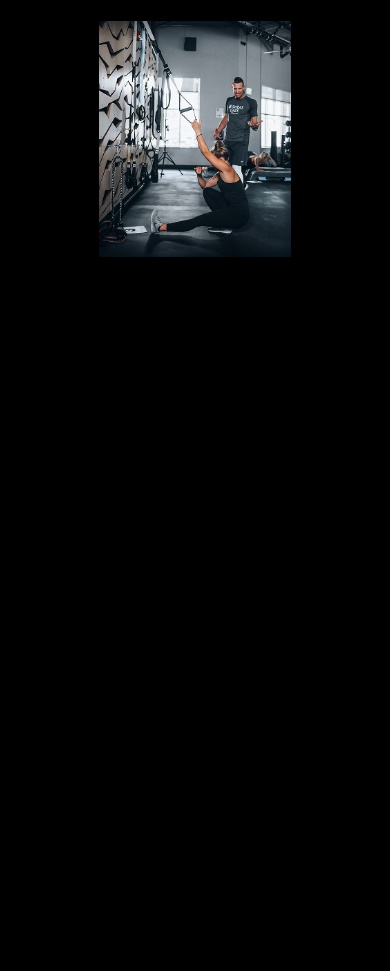
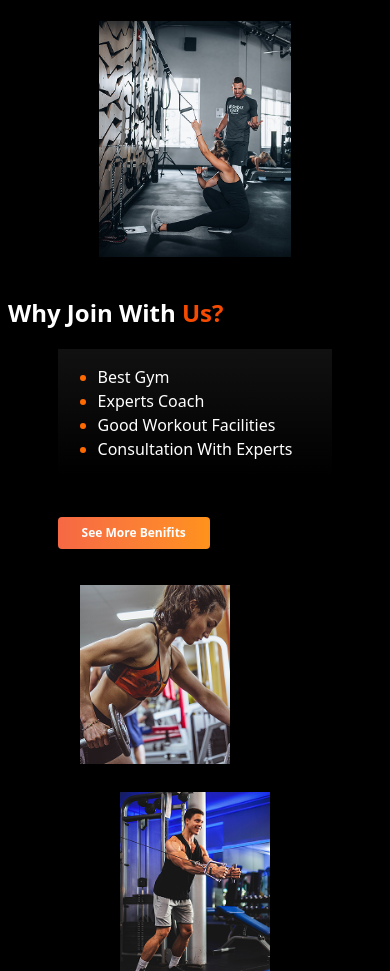
Before and after one commit to CseRashed/bodyshape-assesement, a plain HTML site: page index.html in a window 390 px wide. Shown: the part 3765-4736 px from the top of the page. Before the commit the page ends 4022 px from the top, so only its background shows below. Drawn offline with nearby package versions, Linux system fonts and the light colour scheme.

Commit message:
create Join with us Section and also responsive all devices

```diff
--- a/index.html
+++ b/index.html
@@ -224,6 +224,33 @@
         </div>
      </section>
 
+     <!-- ---------Join With us Section Start--------- -->
+      <section class="container mx-auto px-2 relative md:top-96 top-0 lg:top-0">
+        <div>
+           <h1 class="text-white text-2xl  md:text-3xl lg:text-4xl  font-bold  mt-10 mb-5">
+                      Why Join With <span class="text-orange-600">Us?</span>
+           </h1>
+           <div class="flex flex-col md:flex-row justify-around items-center md:items-end">
+            <div class="mb-16">
+              <ul class="list-disc  marker:text-orange-500 text-white bg-gradient-to-b from-[#565555]/20 to-[#ffffff]/0  py-4 pl-10 pr-10 ">
+                <li>Best Gym</li>
+                <li>Experts Coach</li>
+                <li>Good Workout Facilities</li>
+                <li>Consultation With Experts</li>
+              </ul>
+              <button class="bg-gradient-to-r from-[#F66844] to-[#FF921B] px-6 py-2 text-xs md:text-xl rounded-sm text-white font-semibold hover:from-[#FF921B] hover:to-[#F66844] mt-10">
+                See More Benifits
+              </button>
+            </div>
+
+            <div>
+              <img class="relative -top-7 -left-10 " width="150px" src="./images/join_us_01.png" alt="">
+              <img src="./images/join_us_02.png" width="150px" alt="">
+            </div>
+           </div>
+
+        </div>
+      </section>
     </main>
     <footer>
 
```
